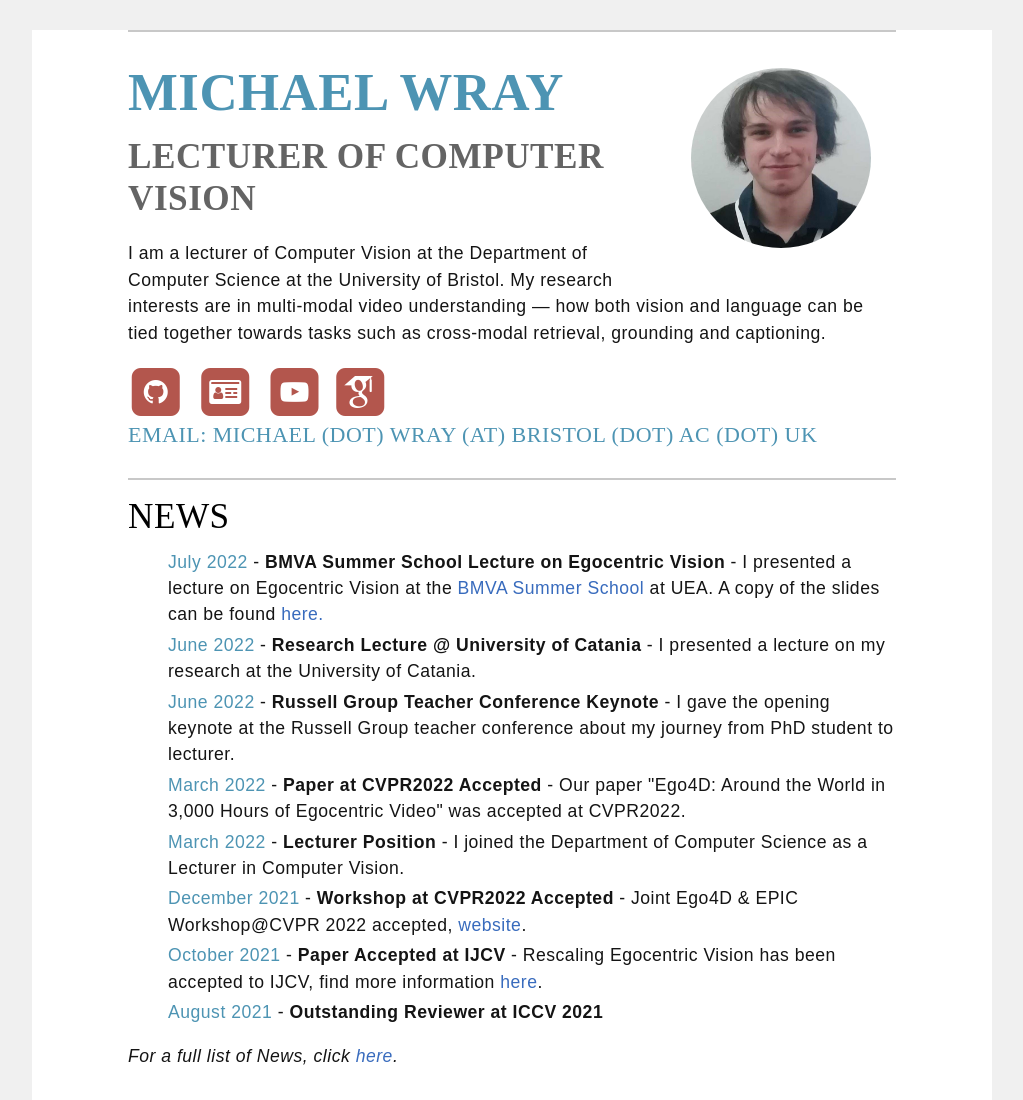
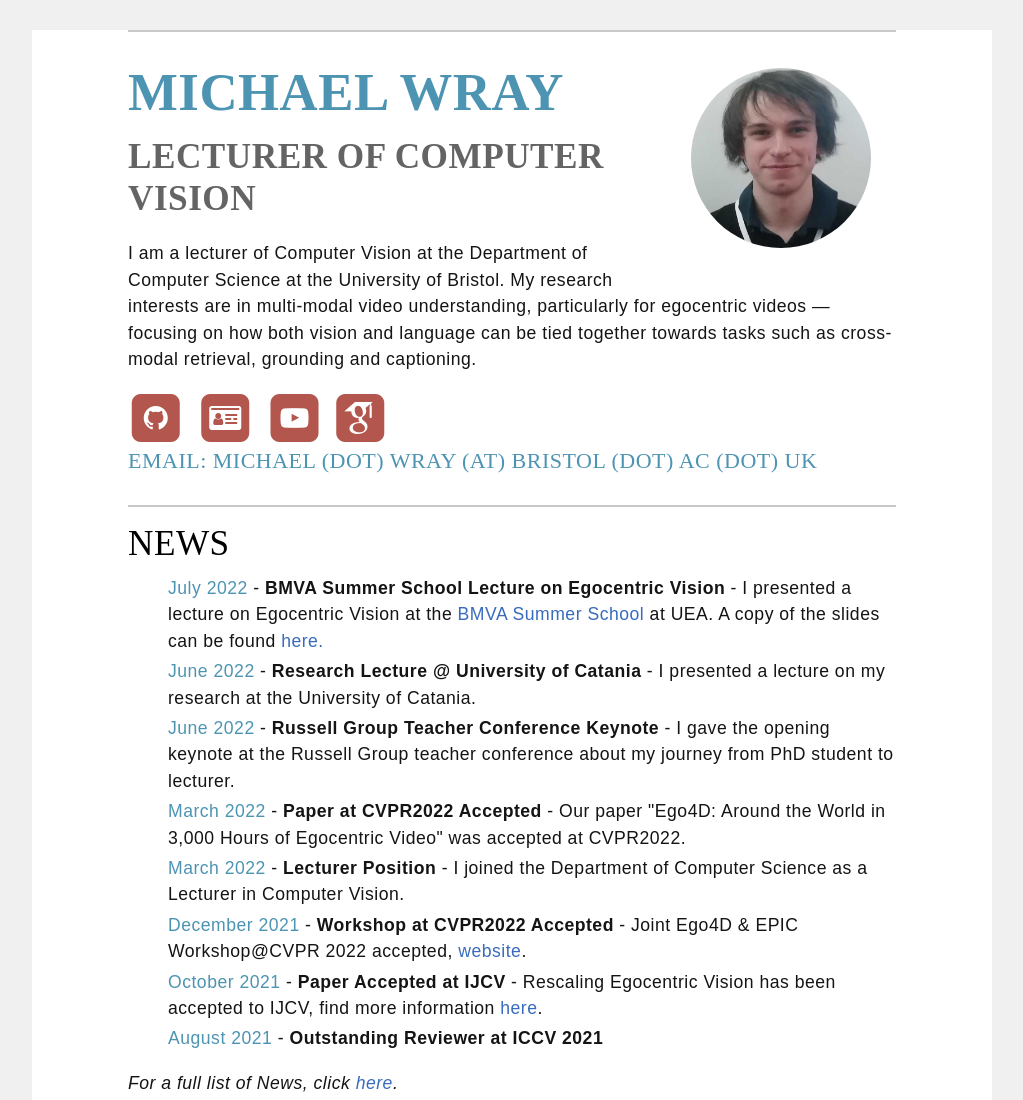
Before and after one commit to mwray/mwray.github.io, a website: page index.html in a window 1280 px wide. Shown: the top 1100 px of the page, without its empty margins (128-1151 px from the left). Drawn offline with Linux system fonts and the light colour scheme; files whose address does not match are found by name; a web font is replaced by a local one.

Commit message:
Updates intro

```diff
--- a/index.html
+++ b/index.html
@@ -39,9 +39,10 @@
 
                 <p>I am a lecturer of Computer Vision at the Department of Computer
                 Science at the University of Bristol. My research interests are in
-                multi-modal video understanding — how both vision and language can
-                be tied together towards tasks such as cross-modal retrieval,
-                grounding and captioning.
+                multi-modal video understanding, particularly for egocentric
+                videos — focusing on how both vision and language can be tied
+                together towards tasks such as cross-modal retrieval, grounding
+                and captioning.
                 </p>
 
             <ul class="list-inline list-social-icons mb-0">
```
